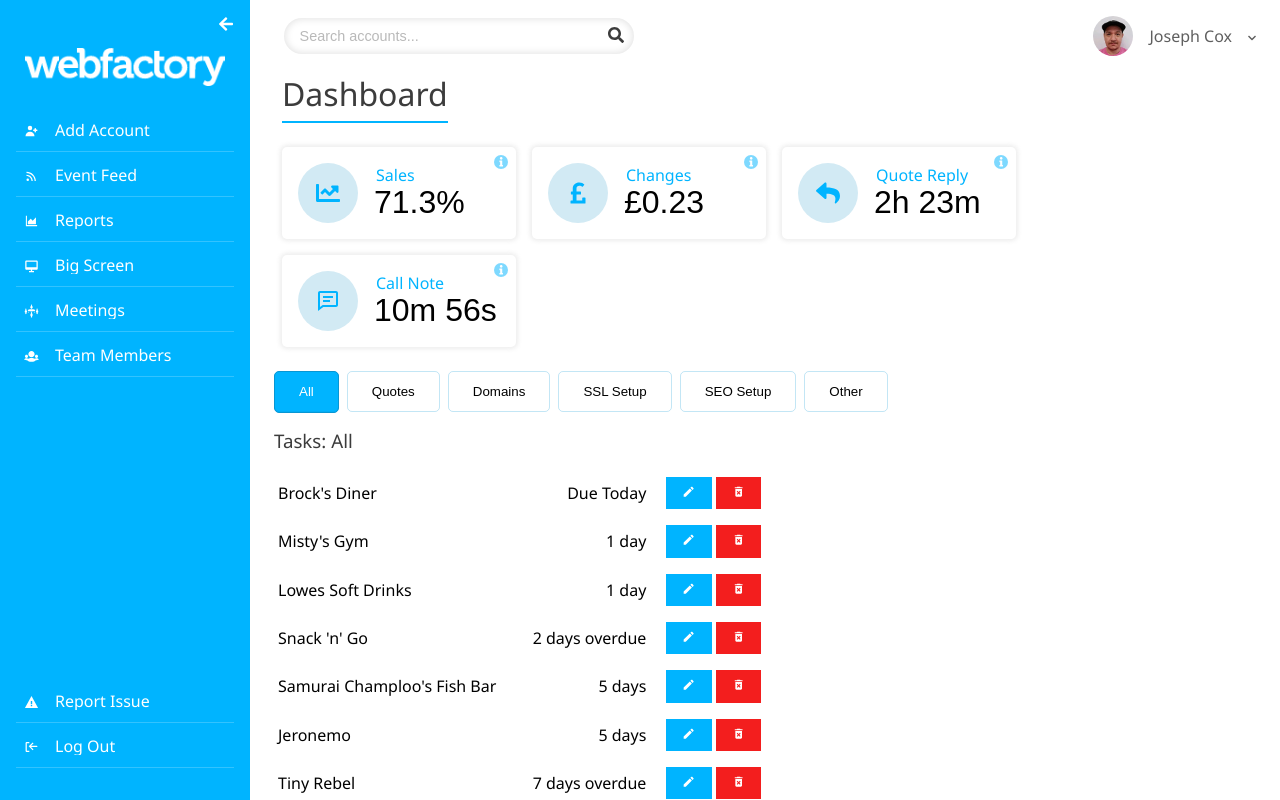
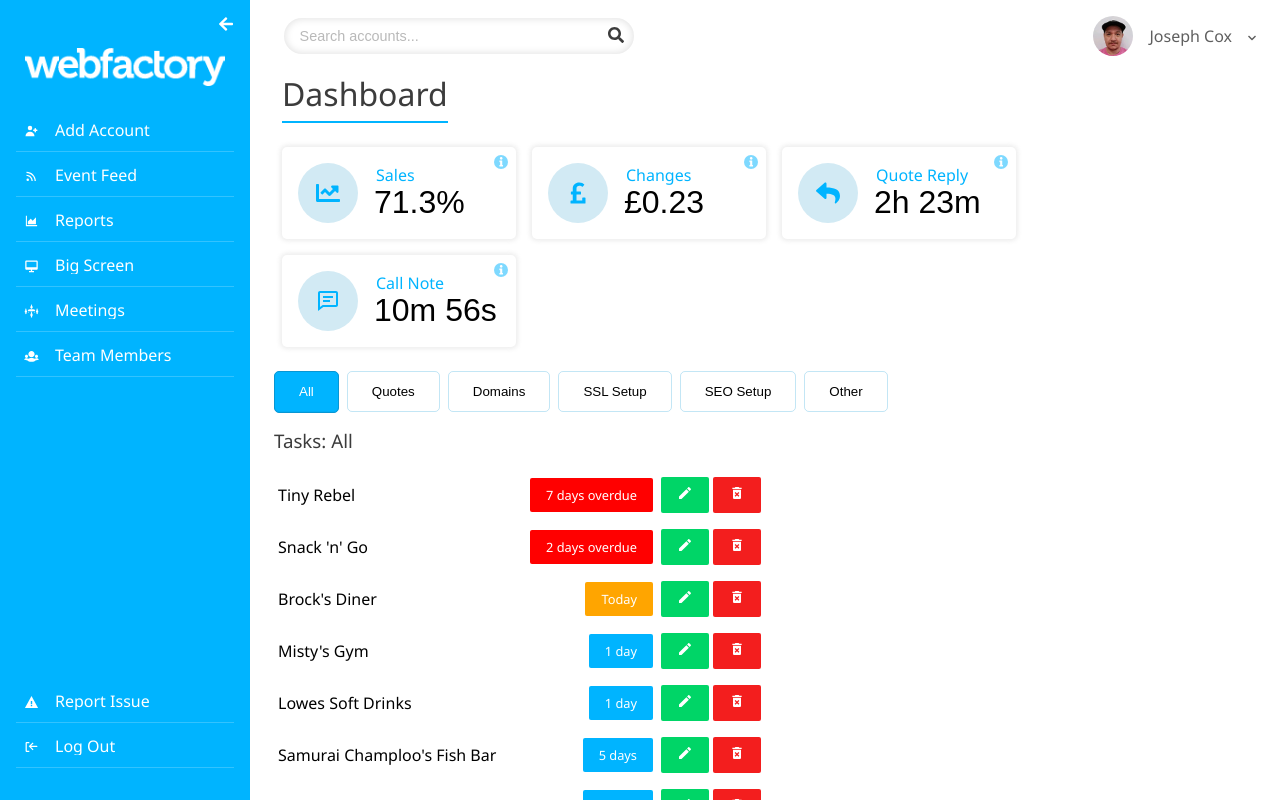
Before and after one commit to joejcox/workflow, a React (Create React App) app: page / in a window 1280 px wide. Built offline with nearby package versions, Linux system fonts and the light colour scheme.

Commit message:
added styles to task items

```diff
--- a/src/components/Main/Main.module.scss
+++ b/src/components/Main/Main.module.scss
@@ -3,4 +3,5 @@
   max-width: 100%;
   min-height: 100vh;
   overflow-y: scroll;
+  padding-bottom: 1rem;
 }
--- a/src/components/Tasks/TaskItem.js
+++ b/src/components/Tasks/TaskItem.js
@@ -2,12 +2,18 @@ import React from "react";
 import { MdModeEdit, MdDeleteForever } from "react-icons/md";
 import styles from "./TaskItem.module.scss";
 
-const TaskItem = ({ name, days }) => {
+const TaskItem = ({ name, days, daysDue, overdue }) => {
   return (
     <article className={styles.task}>
       <span className={styles.task_name}>{name}</span>
 
-      <span className={`${styles.task_days}`}>{days}</span>
+      <span
+        className={`${styles.task_days} ${
+          daysDue === 0 ? `${styles.task_days__today}` : ""
+        } ${overdue ? `${styles.task_days__overdue}` : ""}`}
+      >
+        {days}
+      </span>
 
       <div className={styles.task_buttons}>
         <button className={`${styles.task_button} ${styles.edit}`}>
--- a/src/components/Tasks/TaskItem.module.scss
+++ b/src/components/Tasks/TaskItem.module.scss
@@ -7,22 +7,46 @@
     flex: 1;
   }
 
+  .task_days {
+    font-size: 0.8rem;
+    padding: 0.5rem 1rem;
+    background: #00b4ff;
+    color: white;
+    // border: 1px solid #00b4ff;
+    // color: #00b4ff;
+    border-radius: 2px;
+
+    &.task_days__overdue {
+      background: red;
+      //   color: red;
+      //   border-color: red;
+    }
+
+    &.task_days__today {
+      background: orange;
+      //   color: orange;
+      //   border-color: orange;
+    }
+  }
+
   .task_buttons {
-    margin-left: 1rem;
+    margin-left: 0.25rem;
 
     .task_button {
+      font-size: 1rem;
       outline: none;
       border: none;
       padding: 0.5rem 1rem;
       cursor: pointer;
       color: white;
+      border-radius: 2px;
 
       &:first-child {
         margin: 0 0.25rem;
       }
 
       &.edit {
-        background: #00b4ff;
+        background: #00d567;
       }
 
       &.delete {
--- a/src/components/Tasks/Tasks.js
+++ b/src/components/Tasks/Tasks.js
@@ -37,9 +37,9 @@ const Tasks = () => {
   const getDaysDue = (days) => {
     const { days_due, overdue } = days;
     if (overdue === true) {
-      return `${days_due} days overdue`;
+      return `${Math.abs(days_due)} days overdue`;
     } else if (days_due === 0) {
-      return "Due Today";
+      return "Today";
     } else if (days_due === 1) {
       return `${days_due} day`;
     } else if (days_due > 1) {
@@ -72,23 +72,30 @@ const Tasks = () => {
       <h3 className={styles.task_heading}>Tasks: {taskTab.activeTask}</h3>
       <section className={styles.tasks_list}>
         {tasksData
-          .sort((a, b) => {
-            return a.days.days_due - b.days.days_due;
-          })
-          .filter((task) => {
-            return taskTab.activeTask === "All"
+          .sort((a, b) => a.days.days_due - b.days.days_due)
+          .filter((task) =>
+            taskTab.activeTask === "All"
               ? true
-              : task.type === taskTab.activeTask;
-          })
-          .map(({ customer_id, account_name, days }) => {
+              : task.type === taskTab.activeTask
+          )
+          .map(
+            ({
+              customer_id,
+              account_name,
+              days,
+              days: { days_due, overdue },
+            }) => {
               return (
                 <TaskItem
                   key={customer_id}
                   name={account_name}
                   days={getDaysDue(days)}
+                  overdue={overdue}
+                  daysDue={days_due}
                 />
               );
-          })}
+            }
+          )}
       </section>
     </>
   );
--- a/src/data/tasks_data.json
+++ b/src/data/tasks_data.json
@@ -30,7 +30,7 @@
     "account_name": "Tiny Rebel",
     "customer_id": 4,
     "days": {
-      "days_due": 7,
+      "days_due": -7,
       "overdue": true
     },
     "type": "Domains"
@@ -57,7 +57,7 @@
     "account_name": "Snack 'n' Go",
     "customer_id": 7,
     "days": {
-      "days_due": 2,
+      "days_due": -2,
       "overdue": true
     },
     "type": "Quotes"
```
Lines whose indentation alone changed are shown as unchanged.
